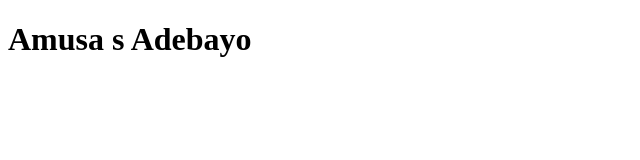
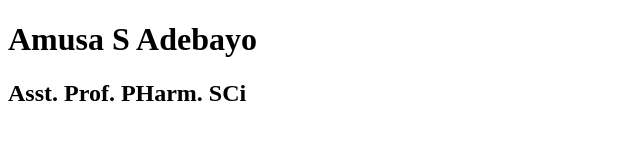
Before and after one commit to aadeba5/aadeba5.github.io, a plain HTML site: page index.html in a window 1280 px wide. Shown: the whole page, without its empty margins (0-640 px from the left). Drawn offline with Linux system fonts and the light colour scheme.

Commit message:
new site

```diff
--- a/index.html
+++ b/index.html
@@ -4,7 +4,8 @@
   <meta charset="UTF-8">
   <title>Activity 1: Basic HTML Bio</title>
 <head>
-  <h1>Amusa s Adebayo</h1>
+  <h1>Amusa S Adebayo</h1>
+  <h2>Asst. Prof. PHarm. SCi</h2>
 
 
   </head>
@@ -15,7 +16,7 @@
 
 </body>
 
-</html><a href="LinkedIn"
+</html><a href="LinkedIn"></a>
 
 <table>
 
```
